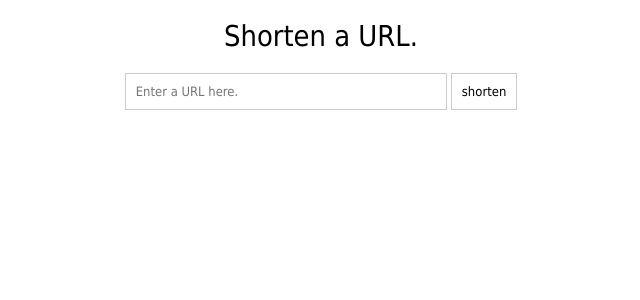
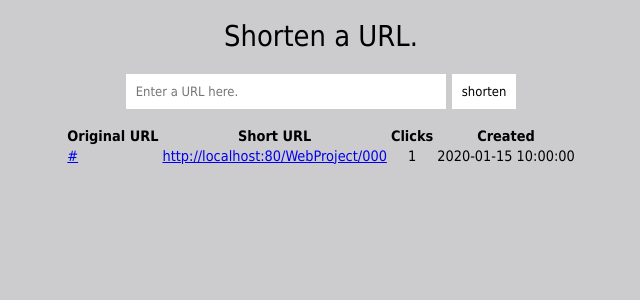
Before and after one commit to mbaker28/Main-Street-Marketing-Web-Project, a PHP site: page /WebProject/ in a window 1280 px wide. Shown: the top 300 px of the page, without its empty margins (319-959 px from the left). Run offline with PHP 8.4, Linux system fonts and the light colour scheme; tables that the repository leaves empty hold one stand-in row (values such as "Sample post"); some libraries are stand-ins or nearby versions.

Commit message:
Updated finished project

```diff
--- a/index.php
+++ b/index.php
@@ -10,7 +10,7 @@ session_start();
         <link rel="stylesheet" href="css/style.css">
         <script src="https://ajax.googleapis.com/ajax/libs/jquery/3.1.1/jquery.min.js"></script>
     </head>
-    <body>
+    <body style="background-color: #ccccce;">
         <div class="container">
             <h1 class="title">Shorten a URL.</h1>
 
@@ -26,8 +26,26 @@ session_start();
                 <input type="submit" value="shorten">
             </form>
         </div>
+        <table style="margin-top: 15px;" align="center">
         <?php
+            require_once 'classes/Shortener.php';
+            $s = new Shortener();
 
-        ?>
+            $s->db = new mysqli('localhost', 'matt', 'password', 'short_urls');
+            $output = $s->db->query("SELECT url, code, count, created FROM links");
+
+            if ($output->num_rows > 0) {
+                echo "";
+                echo "<tr><th>Original URL</th> <th>Short URL</th> <th>Clicks</th> <th>Created</th></tr>";
+                while($row = $output->fetch_assoc()) {
+                    echo "<tr>" . "<td>" . "<a href=\"{$row["url"]}\">" . $row["url"] . "</a>" . "</td>" . "<td>" . "<a href=\"http://localhost:80/WebProject/{$row["code"]}\">" . "http://localhost:80/WebProject/{$row["code"]}" . "</a>" . "</td>" . "<td align=\"center\">" . $row["count"] . "</td>" . "<td>" . $row["created"] . "</td>" . "</tr>";
+                    echo "<tr></tr>";
+                }
+
+                } else {
+                    echo "<p style=\"text-align: center;\">0 results</p>";
+                }
+                ?>
+            </table>
     </body>
 </html>
--- a/sql/schema.sql
+++ b/sql/schema.sql
@@ -2,7 +2,7 @@ CREATE TABLE IF NOT EXISTS links (
   id int(11) NOT NULL PRIMARY KEY AUTO_INCREMENT,
   url VARCHAR(255),
   code VARCHAR(12),
-  created DATETIME,
-  counter INT UNSIGNED NOT NULL DEFAULT '0'
+  count INT UNSIGNED NOT NULL DEFAULT '0',
+  created DATETIME
 )
 ENGINE=InnoDB;
```
Also changed, not shown: nbproject/private/private.xml (+8 -1 lines).
